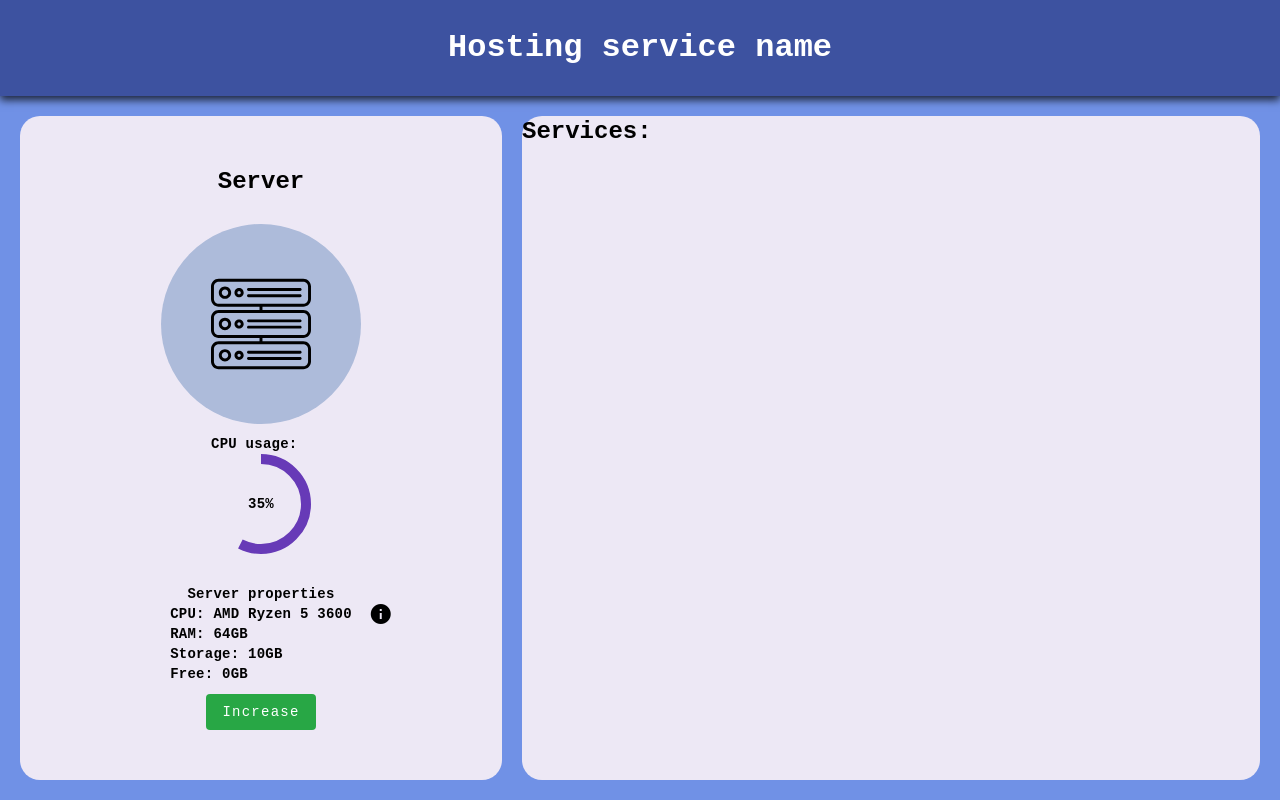
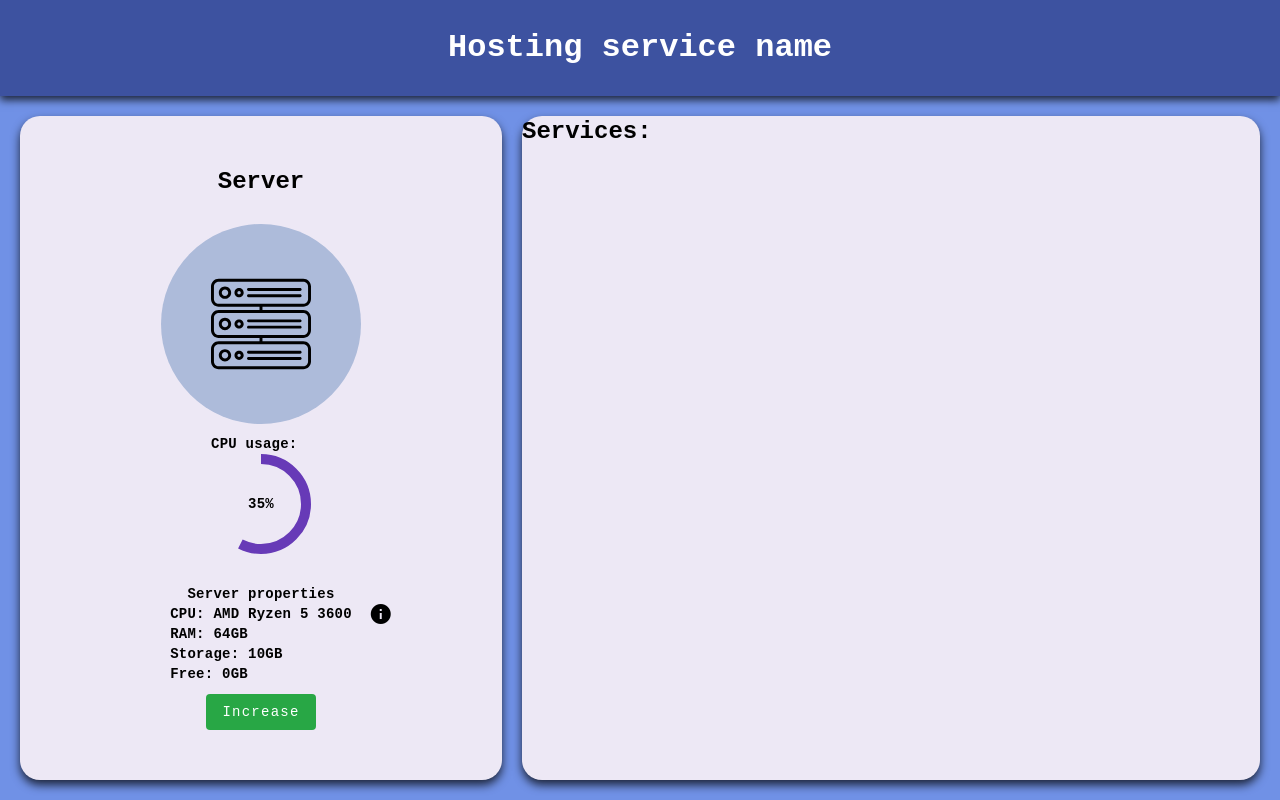
Before and after one commit to Sushilla/Hosting-service---DEMO-project, an Angular app: page / in a window 1280 px wide. Built offline with nearby package versions, Linux system fonts and the light colour scheme.

Commit message:
[ADD] Added shadows to containers.

```diff
--- a/src/app/service-dashboard/components/server-resources/server-resources.component.html
+++ b/src/app/service-dashboard/components/server-resources/server-resources.component.html
@@ -5,6 +5,7 @@
     justify-content: center;
     align-items: center;
     flex-direction: column;
+    box-shadow: 0px 5px 10px 0px rgba(0, 0, 0, 0.75);
   "
 >
   <h1 style="font-weight: bold">Server</h1>
--- a/src/app/service-dashboard/components/server-resources/server-resources.component.ts
+++ b/src/app/service-dashboard/components/server-resources/server-resources.component.ts
@@ -62,5 +62,6 @@ export class ServerResourcesComponent {
       { data: this.UserServerProperties });
   }
 
-  IncreaseServerStorage() { }
+  IncreaseServerStorage() {
+  }
 }
--- a/src/app/service-dashboard/components/service-list/service-list.component.html
+++ b/src/app/service-dashboard/components/service-list/service-list.component.html
@@ -1,4 +1,7 @@
-<div class="container-list">
+<div
+  class="container-list"
+  style="box-shadow: 0px 5px 10px 0px rgba(0, 0, 0, 0.75)"
+>
   <h1 style="font-weight: bold">Services:</h1>
 
   <!-- <mat-spinner mode="determinate" value="10"></mat-spinner> -->
```
